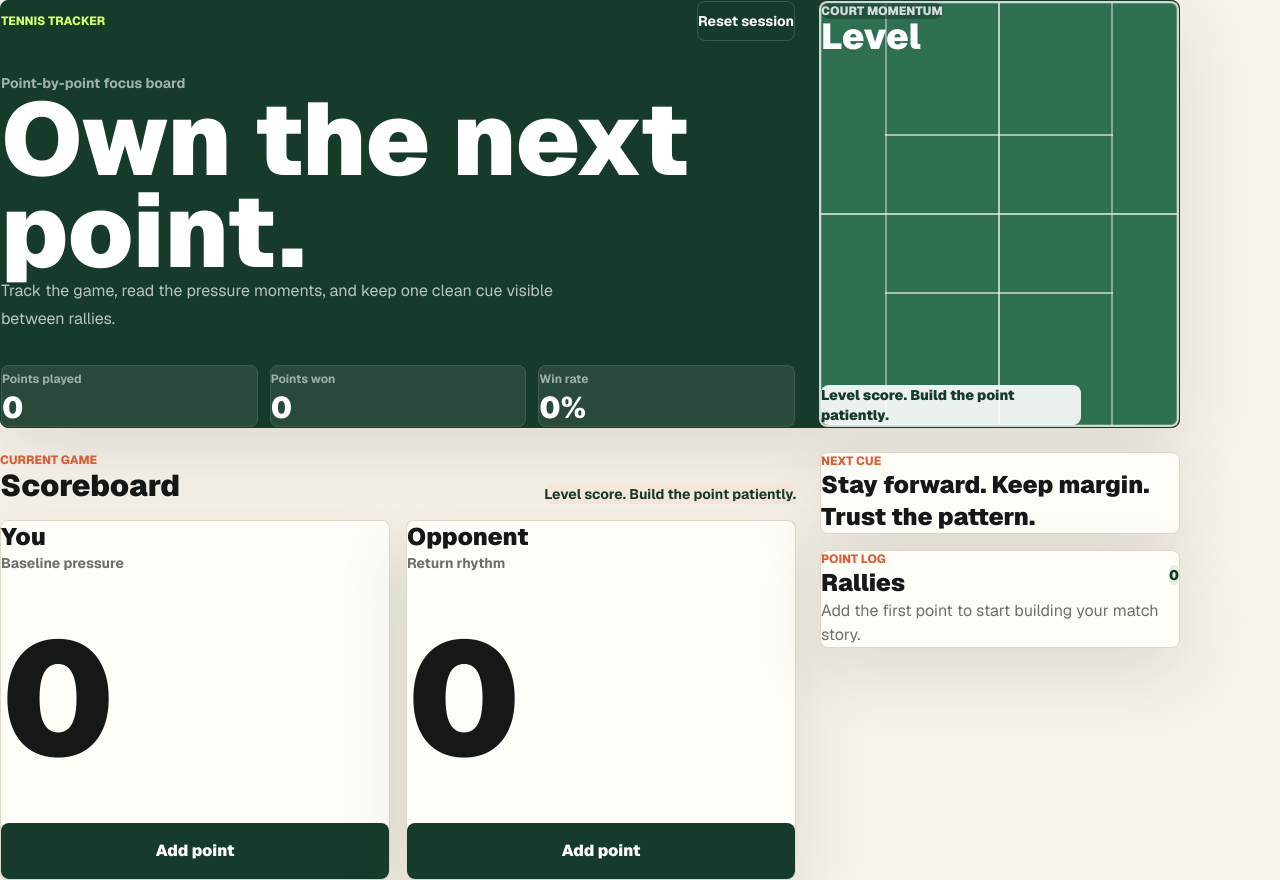
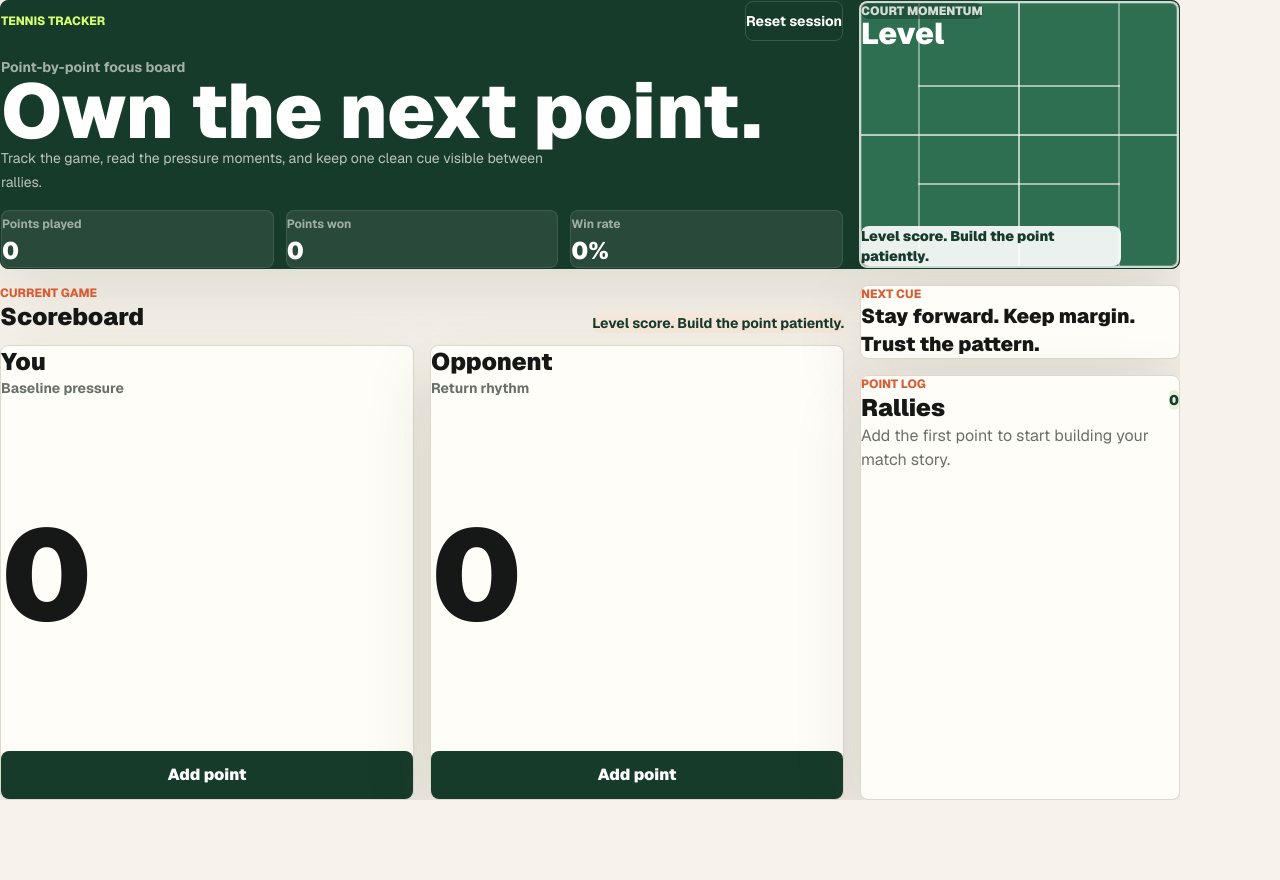
Before and after one commit to martalewan/tennis-tracker, a Next.js app: page / in a window 1280 px wide. After the commit the page ends 800 px from the top, so only its background shows below. Built offline with nearby package versions, Linux system fonts and the light colour scheme.

Commit message:
Constrain tracker to viewport height

```diff
--- a/src/app/page.tsx
+++ b/src/app/page.tsx
@@ -56,9 +56,9 @@ export default function Home() {
   }
 
   return (
-    <main className="mx-auto grid w-[min(var(--page-width),calc(100%_-_2rem))] gap-6 py-6 max-sm:w-[calc(100%_-_1.5rem)] max-sm:py-4">
-      <header className="grid gap-6 overflow-hidden rounded-card border border-primary bg-primary p-5 text-white shadow-panel md:grid-cols-[minmax(0,1fr)_360px] md:p-8">
-        <section className="grid content-between gap-8">
+    <main className="mx-auto grid h-screen w-[min(var(--page-width),calc(100%_-_2rem))] grid-rows-[auto_minmax(0,1fr)] gap-4 overflow-hidden py-4 max-[980px]:h-auto max-[980px]:min-h-screen max-[980px]:overflow-visible max-sm:w-[calc(100%_-_1.5rem)]">
+      <header className="grid gap-4 overflow-hidden rounded-card border border-primary bg-primary p-4 text-white shadow-panel md:grid-cols-[minmax(0,1fr)_320px]">
+        <section className="grid content-between gap-4">
           <nav className="flex flex-wrap items-center justify-between gap-3">
             <p className="text-xs font-extrabold uppercase text-accent-contrast">
               Tennis Tracker
@@ -73,13 +73,13 @@ export default function Home() {
           </nav>
 
           <div className="max-w-3xl">
-            <p className="mb-3 text-sm font-bold text-white/60">
+            <p className="mb-2 text-sm font-bold text-white/60">
               Point-by-point focus board
             </p>
-            <h1 className="text-[clamp(3rem,8vw,6.8rem)] font-black leading-[0.9] text-white">
+            <h1 className="text-[clamp(2.5rem,6vw,5.4rem)] font-black leading-[0.9] text-white">
               Own the next point.
             </h1>
-            <p className="mt-5 max-w-xl text-base leading-7 text-white/70">
+            <p className="mt-3 max-w-xl text-sm leading-6 text-white/70">
               Track the game, read the pressure moments, and keep one clean cue
               visible between rallies.
             </p>
@@ -105,23 +105,23 @@ export default function Home() {
       </header>
 
       <section
-        className="grid grid-cols-[minmax(0,1fr)_360px] gap-6 max-[980px]:grid-cols-1"
+        className="grid min-h-0 grid-cols-[minmax(0,1fr)_320px] gap-4 max-[980px]:grid-cols-1"
         aria-label="Tennis match tracker"
       >
-        <div className="grid gap-4">
+        <div className="grid min-h-0 grid-rows-[auto_minmax(0,1fr)] gap-3">
           <div className="flex items-end justify-between gap-4 max-sm:flex-col max-sm:items-start">
             <div>
               <p className="text-xs font-extrabold uppercase text-accent">
                 Current Game
               </p>
-              <h2 className="text-3xl font-black text-foreground">Scoreboard</h2>
+              <h2 className="text-2xl font-black text-foreground">Scoreboard</h2>
             </div>
-            <p className="rounded-card bg-accent-soft px-4 py-3 text-sm font-bold leading-5 text-primary">
+            <p className="max-w-[440px] rounded-card bg-accent-soft px-4 py-2 text-sm font-bold leading-5 text-primary">
               {matchStatus}
             </p>
           </div>
 
-          <div className="grid grid-cols-2 gap-4 max-sm:grid-cols-1">
+          <div className="grid min-h-0 grid-cols-2 gap-4 max-sm:grid-cols-1">
             {(["you", "opponent"] as Player[]).map((player) => (
               <ScoreTile
                 isWinner={gameOver && points[player] > points[getOpponent(player)]}
@@ -136,17 +136,17 @@ export default function Home() {
           </div>
         </div>
 
-        <aside className="grid content-start gap-4">
-          <section className="rounded-card border border-border bg-surface p-5 shadow-panel">
+        <aside className="grid min-h-0 grid-rows-[auto_minmax(0,1fr)] gap-4">
+          <section className="rounded-card border border-border bg-surface p-4 shadow-panel">
             <p className="text-xs font-extrabold uppercase text-accent">Next cue</p>
-            <p className="mt-4 text-2xl font-black leading-8 text-foreground">
+            <p className="mt-3 text-xl font-black leading-7 text-foreground">
               {latestPoint?.winner === "opponent"
                 ? "Reset early. Big target. Make them play."
                 : "Stay forward. Keep margin. Trust the pattern."}
             </p>
           </section>
 
-          <section className="rounded-card border border-border bg-surface p-5 shadow-panel">
+          <section className="min-h-0 rounded-card border border-border bg-surface p-4 shadow-panel">
             <div className="flex items-center justify-between gap-4">
               <div>
                 <p className="text-xs font-extrabold uppercase text-accent">
@@ -160,10 +160,10 @@ export default function Home() {
             </div>
 
             {history.length > 0 ? (
-              <ol className="mt-5 grid gap-2.5">
-                {history.slice(0, 6).map((point, index) => (
+              <ol className="mt-4 grid max-h-full gap-2 overflow-y-auto pr-1">
+                {history.map((point, index) => (
                   <li
-                    className="grid grid-cols-[42px_minmax(0,1fr)] gap-3 rounded-card border border-border-soft bg-surface-strong p-3"
+                    className="grid grid-cols-[38px_minmax(0,1fr)] gap-3 rounded-card border border-border-soft bg-surface-strong p-2.5"
                     key={point.id}
                   >
                     <span className="text-sm font-black text-accent">
@@ -194,9 +194,9 @@ export default function Home() {
 
 function Metric({ label, value }: { label: string; value: number | string }) {
   return (
-    <div className="rounded-card border border-white/10 bg-white/8 p-4">
+    <div className="rounded-card border border-white/10 bg-white/8 p-3">
       <span className="text-xs font-bold text-white/55">{label}</span>
-      <strong className="mt-2 block text-3xl font-black text-white">{value}</strong>
+      <strong className="mt-1 block text-2xl font-black text-white">{value}</strong>
     </div>
   );
 }
@@ -217,7 +217,7 @@ function ScoreTile({
   subtitle: string;
 }) {
   return (
-    <article className="grid min-h-[360px] gap-6 rounded-card border border-border bg-surface p-5 shadow-panel">
+    <article className="grid min-h-0 grid-rows-[auto_minmax(0,1fr)_auto] gap-4 rounded-card border border-border bg-surface p-4 shadow-panel">
       <div className="flex items-start justify-between gap-4">
         <div>
           <h3 className="text-2xl font-black text-foreground">{label}</h3>
@@ -230,12 +230,12 @@ function ScoreTile({
         )}
       </div>
 
-      <strong className="self-center text-[clamp(5.5rem,14vw,10rem)] font-black leading-none text-foreground">
+      <strong className="self-center text-[clamp(4.5rem,11vw,8rem)] font-black leading-none text-foreground">
         {score}
       </strong>
 
       <button
-        className="min-h-14 self-end rounded-card bg-primary px-5 font-black text-white transition hover:-translate-y-px hover:bg-primary-hover disabled:cursor-not-allowed disabled:bg-muted disabled:hover:translate-y-0"
+        className="min-h-12 self-end rounded-card bg-primary px-5 font-black text-white transition hover:-translate-y-px hover:bg-primary-hover disabled:cursor-not-allowed disabled:bg-muted disabled:hover:translate-y-0"
         disabled={disabled}
         type="button"
         onClick={onAddPoint}
@@ -254,8 +254,8 @@ function CourtPreview({
   status: string;
 }) {
   return (
-    <aside className="grid min-h-[360px] overflow-hidden rounded-card bg-clay p-4">
-      <div className="relative grid rounded-card border-2 border-white/75 bg-court p-6 shadow-[inset_0_0_0_1px_rgba(255,255,255,0.22)]">
+    <aside className="grid min-h-[240px] overflow-hidden rounded-card bg-clay p-3">
+      <div className="relative grid rounded-card border-2 border-white/75 bg-court p-5 shadow-[inset_0_0_0_1px_rgba(255,255,255,0.22)]">
         <div className="absolute left-1/2 top-0 h-full w-0.5 -translate-x-1/2 bg-white/65" />
         <div className="absolute left-0 top-1/2 h-0.5 w-full -translate-y-1/2 bg-white/65" />
         <div className="absolute left-[18%] top-0 h-full w-0.5 bg-white/40" />
@@ -268,12 +268,12 @@ function CourtPreview({
             <p className="w-fit rounded-card bg-primary/55 px-2 py-1 text-xs font-black uppercase text-white/80">
               Court momentum
             </p>
-            <strong className="mt-2 block text-4xl font-black leading-none text-white">
+            <strong className="mt-2 block text-3xl font-black leading-none text-white">
               {leadingPlayer}
             </strong>
           </div>
 
-          <p className="max-w-[260px] rounded-card bg-white/90 p-4 text-sm font-black leading-5 text-primary">
+          <p className="max-w-[260px] rounded-card bg-white/90 p-3 text-sm font-black leading-5 text-primary">
             {status}
           </p>
         </div>
```
